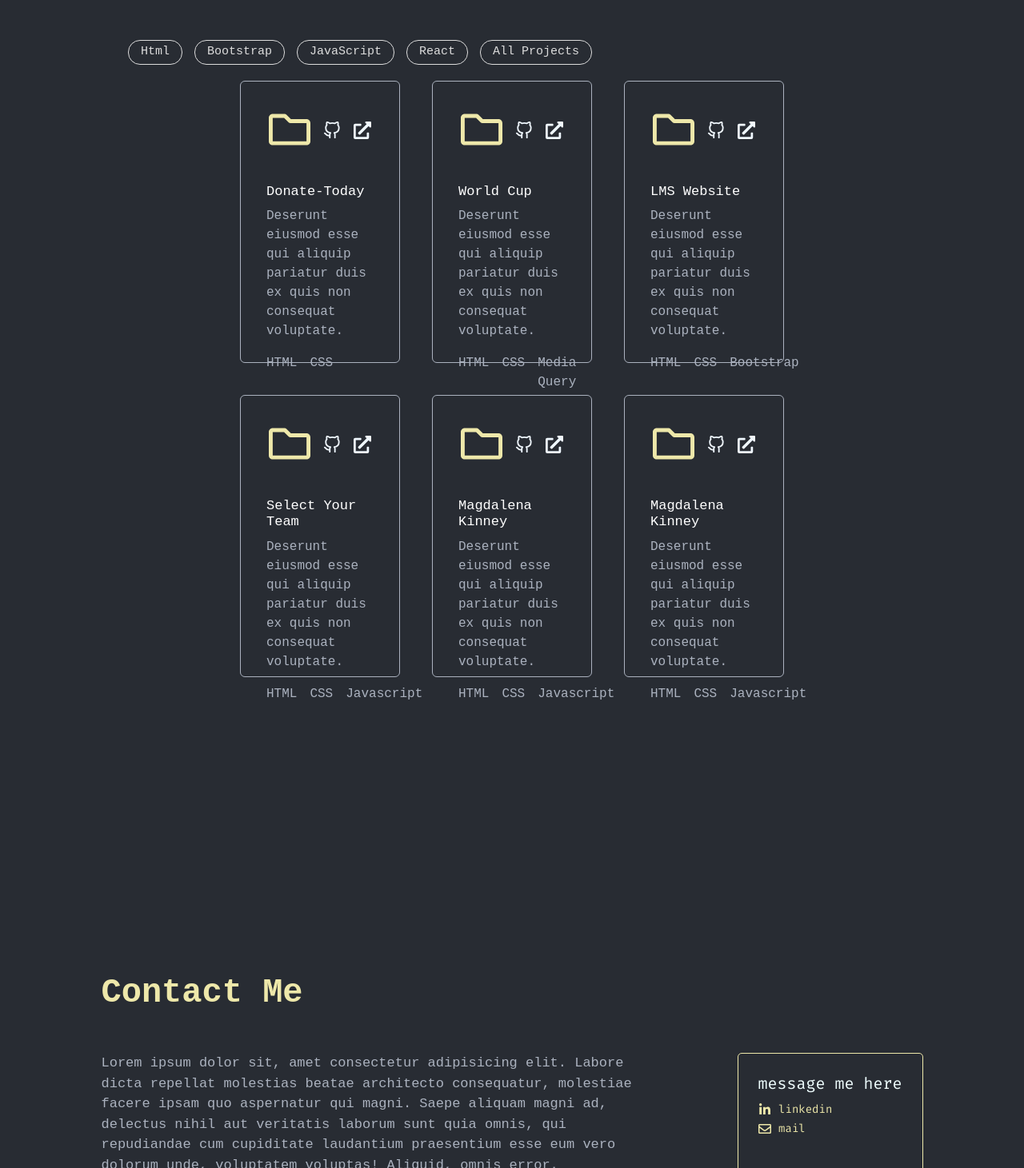
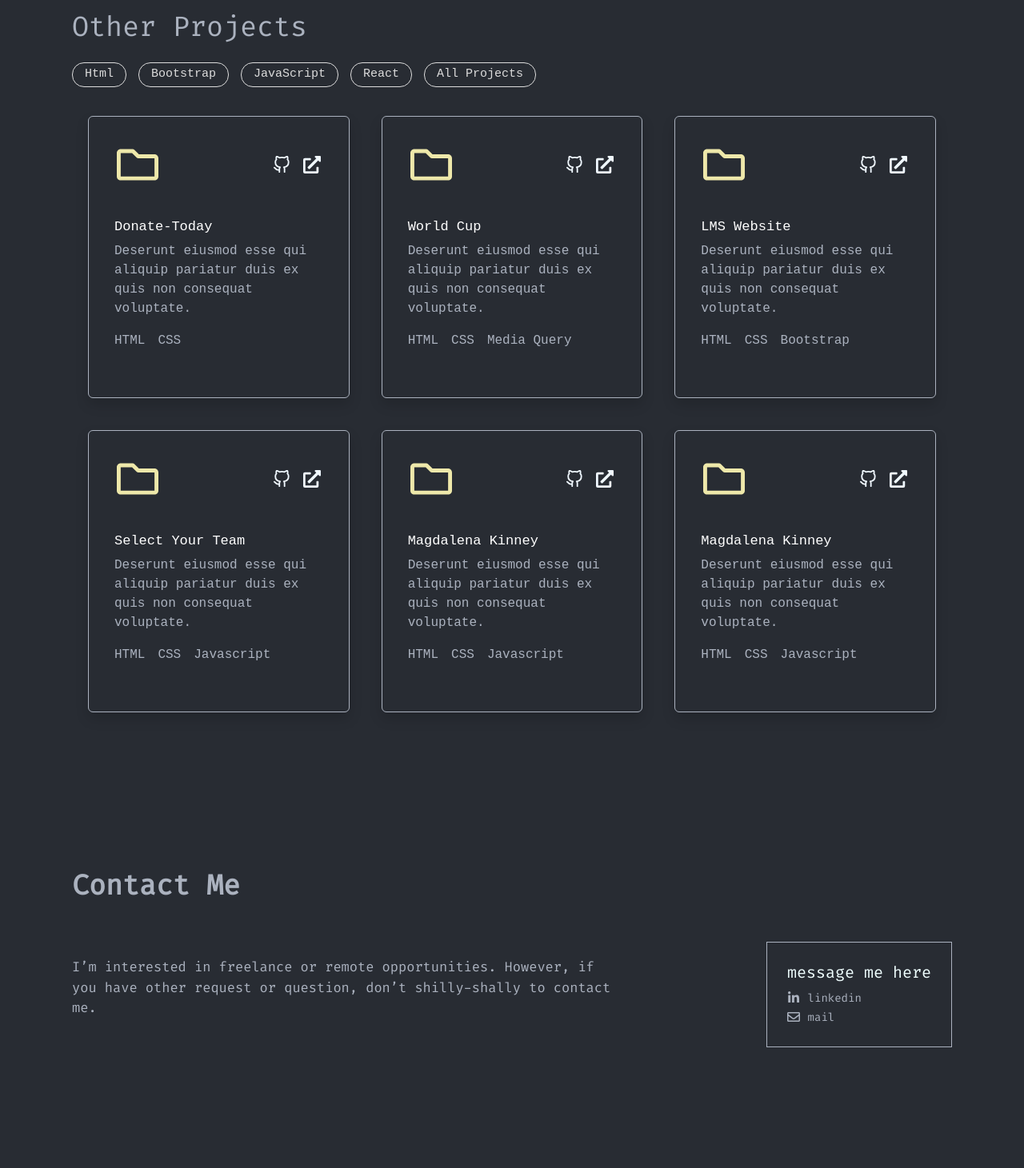
Before and after one commit to mohammadibrahiim1/portfolio, a React (Create React App) app: page / in a window 1280 px wide. Shown: the part 2189-3650 px from the top of the page at 80% size. Built offline with nearby package versions, Linux system fonts and the light colour scheme.

Commit message:
contact section

```diff
--- a/src/Components/Contact/Contact.css
+++ b/src/Components/Contact/Contact.css
@@ -1,36 +1,37 @@
 .contact-section {
-  width: 1027px;
+  width: 1124px;
   margin: 0 auto;
-  margin-top: 175px;
+  /* margin-top: 175px; */
   padding-top: 175px;
+  padding-bottom: 175px;
 }
 .contact-title {
-  font-size: 42px;
-  color: palegoldenrod;
-  font-family: monospace;
+  font-size: 35px;
+  color: #ABB2BF;
+  font-family: 'Fira Code', monospace;
   font-weight: 600;
 }
 .contact-info-container {
   display: flex;
   flex-direction: row;
   justify-content: space-between;
+  align-items: center;
   margin-top: 50px;
 }
 .contact-info-container p {
   width: 675px;
   color: #ABB2BF;
-  font-family: monospace;
+  font-family: 'Fira Code', monospace;
   font-size: 17px;
 }
 .contact-link {
-  border: 1px solid palegoldenrod;
+  border: 1px solid #ABB2BF ;
   padding: 25px;
-  border-radius: 5px;
   color: azure;
 }
 .text-decoration-none {
-  color: palegoldenrod;
+  color: #ABB2BF;
 }
 .text-decoration-none:hover {
-  color: peachpuff;
+  color: #888b91;
 }
--- a/src/Components/Contact/Contact.js
+++ b/src/Components/Contact/Contact.js
@@ -6,7 +6,7 @@ import "./Contact.css";
 const Contact = () => {
   return (
     <div>
-      <section class="contact-section" id="contact">
+      <section class="container contact-section" id="contact">
         <div>
           <h3 className="contact-title">Contact Me</h3>
         </div>
@@ -14,12 +14,7 @@ const Contact = () => {
         <div className="contact-info-container">
           <div>
             <p>
-              Lorem ipsum dolor sit, amet consectetur adipisicing elit. Labore
-              dicta repellat molestias beatae architecto consequatur, molestiae
-              facere ipsam quo aspernatur qui magni. Saepe aliquam magni ad,
-              delectus nihil aut veritatis laborum sunt quia omnis, qui
-              repudiandae cum cupiditate laudantium praesentium esse eum vero
-              dolorum unde, voluptatem voluptas! Aliquid, omnis error.
+            I’m interested in freelance or remote opportunities. However, if you have other request or question, don’t shilly-shally to contact me.
             </p>
           </div>
           <div className="contact-link">
--- a/src/Components/Project/Project.js
+++ b/src/Components/Project/Project.js
@@ -11,7 +11,7 @@ const Project = ({ project }) => {
   return (
     <div>
       <div class="col">
-        <div class="card pt-4" style={{ height: "353px" }}>
+        <div class="card shadow pt-4" style={{ height: "353px" }}>
           <div className="project-icon-container">
             <div>
               <FaRegFolder
--- a/src/Components/ProjectSlider/ProjectSlider.css
+++ b/src/Components/ProjectSlider/ProjectSlider.css
@@ -8,7 +8,7 @@
   padding-top: 175px;
 }
 .slider-section {
-  width: 1027px;
+  width: 1124px;
   margin: 0 auto;
 }
 .card-title {
--- a/src/Components/ProjectSlider/ProjectSlider.js
+++ b/src/Components/ProjectSlider/ProjectSlider.js
@@ -20,7 +20,7 @@ const ProjectSlider = () => {
 
   return (
     <div id="project">
-      <section className="slider-section">
+      <section className="container slider-section">
         <div className="project-slider-header">
           <h1>Projects I've Built</h1>
         </div>
--- a/src/Components/Projects/Projects.css
+++ b/src/Components/Projects/Projects.css
@@ -1,14 +1,17 @@
 .projects-heading {
-  width: 1027px;
-  margin: 0 auto;
-  color: palegoldenrod;
-  font-size: 32px;
-  font-family: monospace;
+  /* width: 1027px; */
+  /* margin: 0 auto; */
+  color: #ABB2BF;
+  font-size: 35px;
+  font-family: 'Fira Code', monospace;
   text-transform: capitalize;
   text-align: left;
 }
+.all-project-section{
+  width: 1124px;
+}
 .projects-filter-nav {
-  width: 1027px;
+  width: 1124px;
   margin: 0 auto;
 }
 .filter-button {
--- a/src/Components/Projects/Projects.js
+++ b/src/Components/Projects/Projects.js
@@ -33,14 +33,14 @@ const Projects = () => {
   // const projectsData = projects.slice(0,6)
   return (
     <div id="project">
-      <section className="w-75 m-auto all-projects-section">
-        <div className=" pb-5">
-          <h3 className="projects-heading">Other Projects</h3>
+      <section className="container all-project-section">
+        <div className="">
+          <h3 className="projects-heading mt-5">Other Projects</h3>
           {/* <Link className="projects-sub-heading text-center">
             <p>see the archive</p>
           </Link> */}
         </div>
-        <div className="projects-filter-nav">
+        <div className="projects-filter-nav mt-4">
           <button
             className="filter-button"
             onClick={() => filterItem("HTML")}
@@ -72,7 +72,7 @@ const Projects = () => {
             All Projects
           </button>
         </div>
-        <div className="col col-sm-12 col-md-12 col-lg-9 m-auto ">
+        <div className="col col-sm-12 col-md-12 col-lg-12 m-auto mt-3">
           <div className="row row-cols-1 row-cols-md-2 row-cols-lg-3 g-0">
             {projects.slice(0,6).map((project) => (
               <Project project={project} id={project._id}></Project>
```
